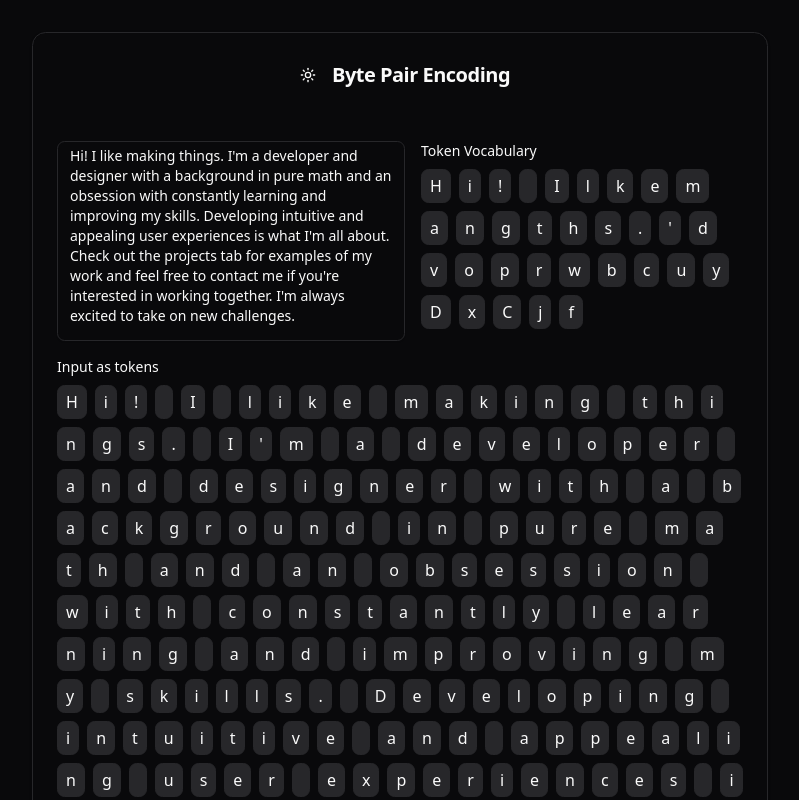
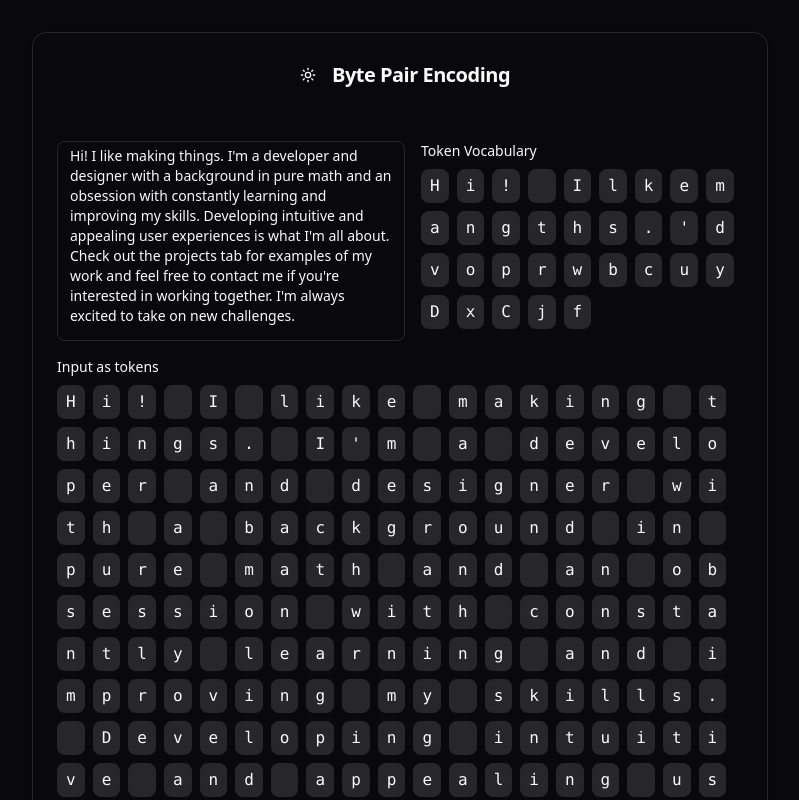
Before and after one commit to colecharb/byte-pair, a React (Vite) app: page / in a window 1280 px wide. Shown: the top 800 px of the page, without its empty margins (240-1039 px from the left). Built offline with nearby package versions, Linux system fonts and the light colour scheme.

Commit message:
fix(token): adds <pre> tag

```diff
--- a/src/components/ui/token.tsx
+++ b/src/components/ui/token.tsx
@@ -1,5 +1,9 @@
 function Token({ token }: { token: string }) {
-  return <div className='border bg-muted rounded-md px-2 py-1'>{token}</div>;
+  return (
+    <div className='border bg-muted rounded-md px-2 py-1'>
+      <pre>{token}</pre>
+    </div>
+  );
 }
 
 export { Token };
```
